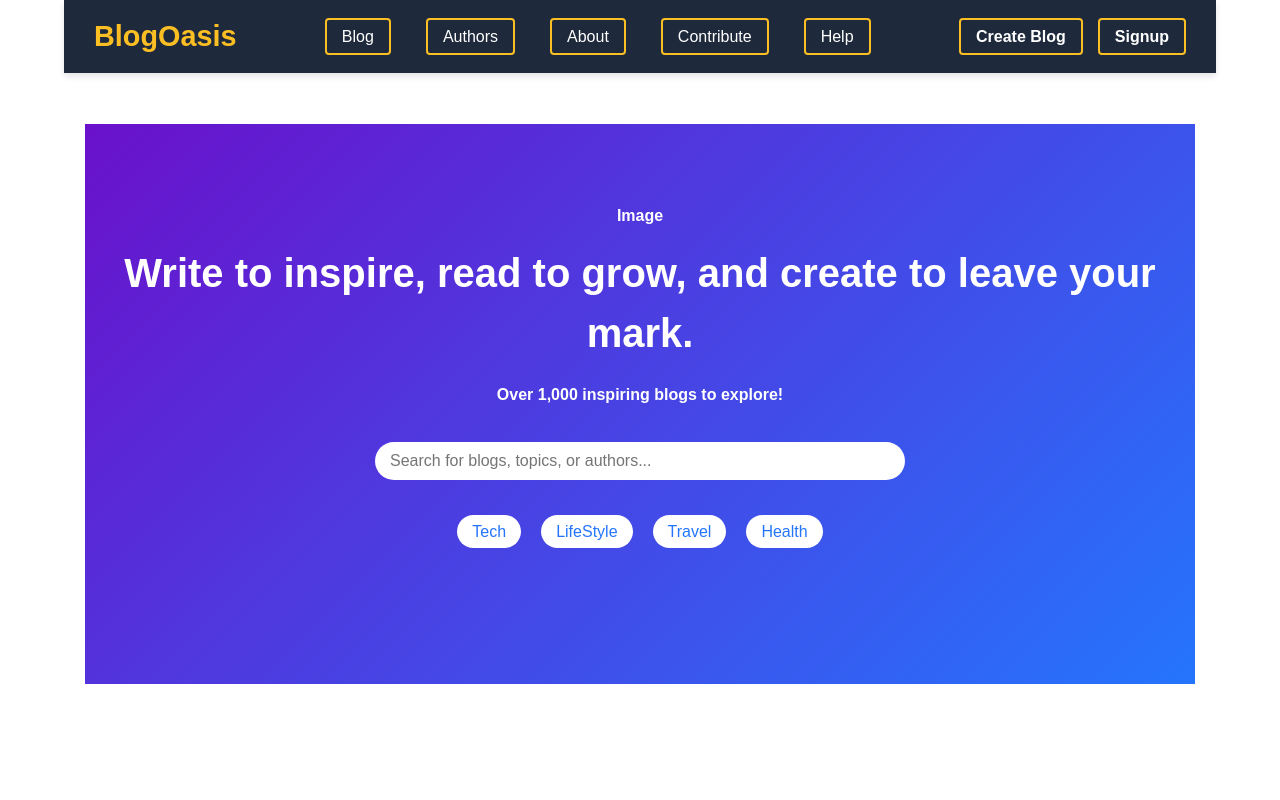
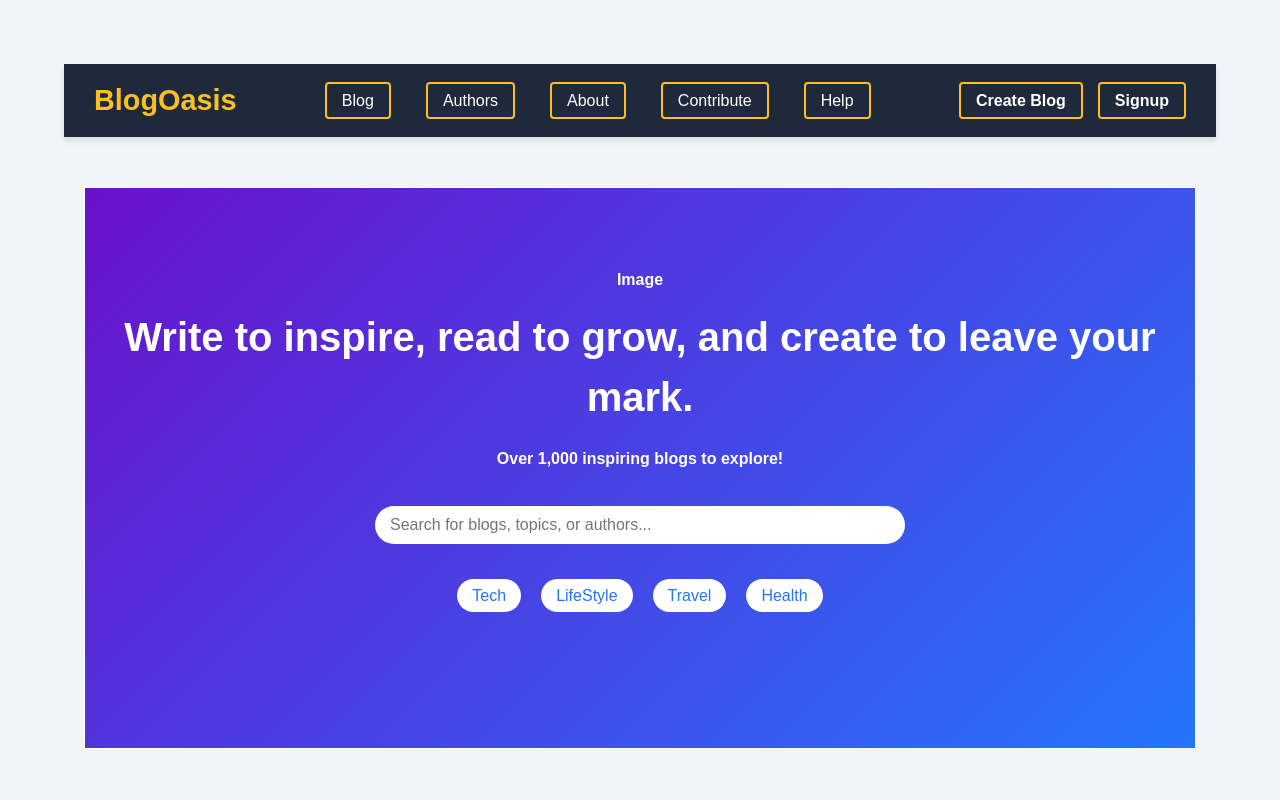
Before and after one commit to sumitkrravi/Blog-Website, a React (Vite) app in the folder frontend/: page / in a window 1280 px wide. Shown: the top 800 px of the page. Built offline with nearby package versions, Linux system fonts and the light colour scheme.

Commit message:
frontend update by sumit

```diff
--- a/frontend/src/App.css
+++ b/frontend/src/App.css
@@ -4,8 +4,8 @@
 }
 
 body{
-    padding: 0 4rem;
-}
+    padding: 4rem;
+    background-color:#f1f5f9;}
 
 /* example */
 .hero-section{
--- a/frontend/src/pages/Home.css
+++ b/frontend/src/pages/Home.css
@@ -5,6 +5,7 @@ body {
     box-sizing: border-box;
     font-family: 'Arial', sans-serif;
     line-height: 1.6;
+    background-color: 0;
   }
 
   /* Overall Page Styling */
@@ -12,6 +13,7 @@ body {
     display: flex;
     flex-direction: column;
     min-height: 100vh;
+    background-color: #93c5fd;
   }
 
   /* Navbar Styling */
@@ -20,6 +22,7 @@ body {
     color: #f8fafc; /* Light text */
     padding: 15px 30px;
     display: flex;
+    margin: 10px auto;
     justify-content: space-between;
     align-items: center;
     box-shadow: 0 2px 4px rgba(0, 0, 0, 0.1);
```
